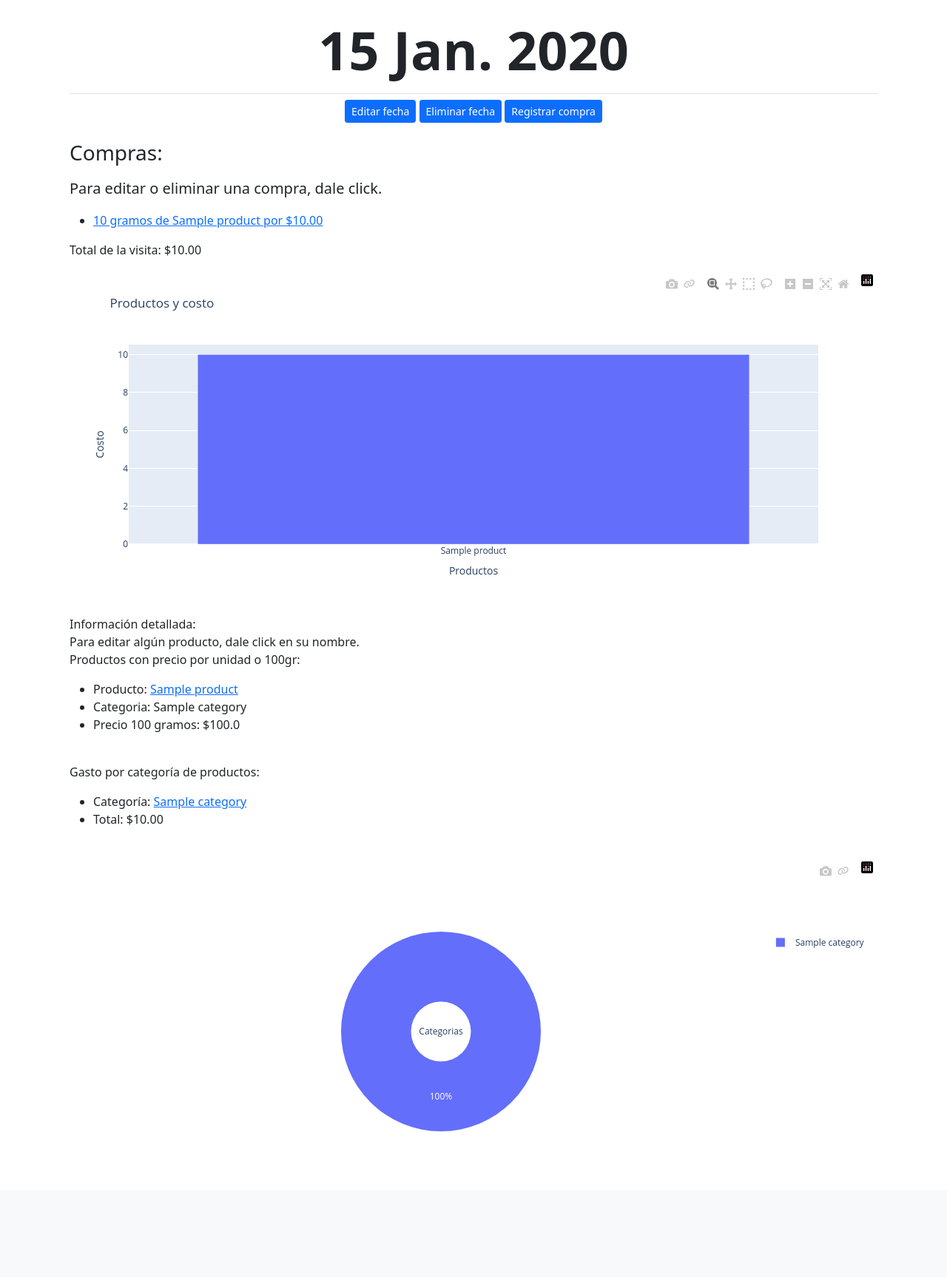
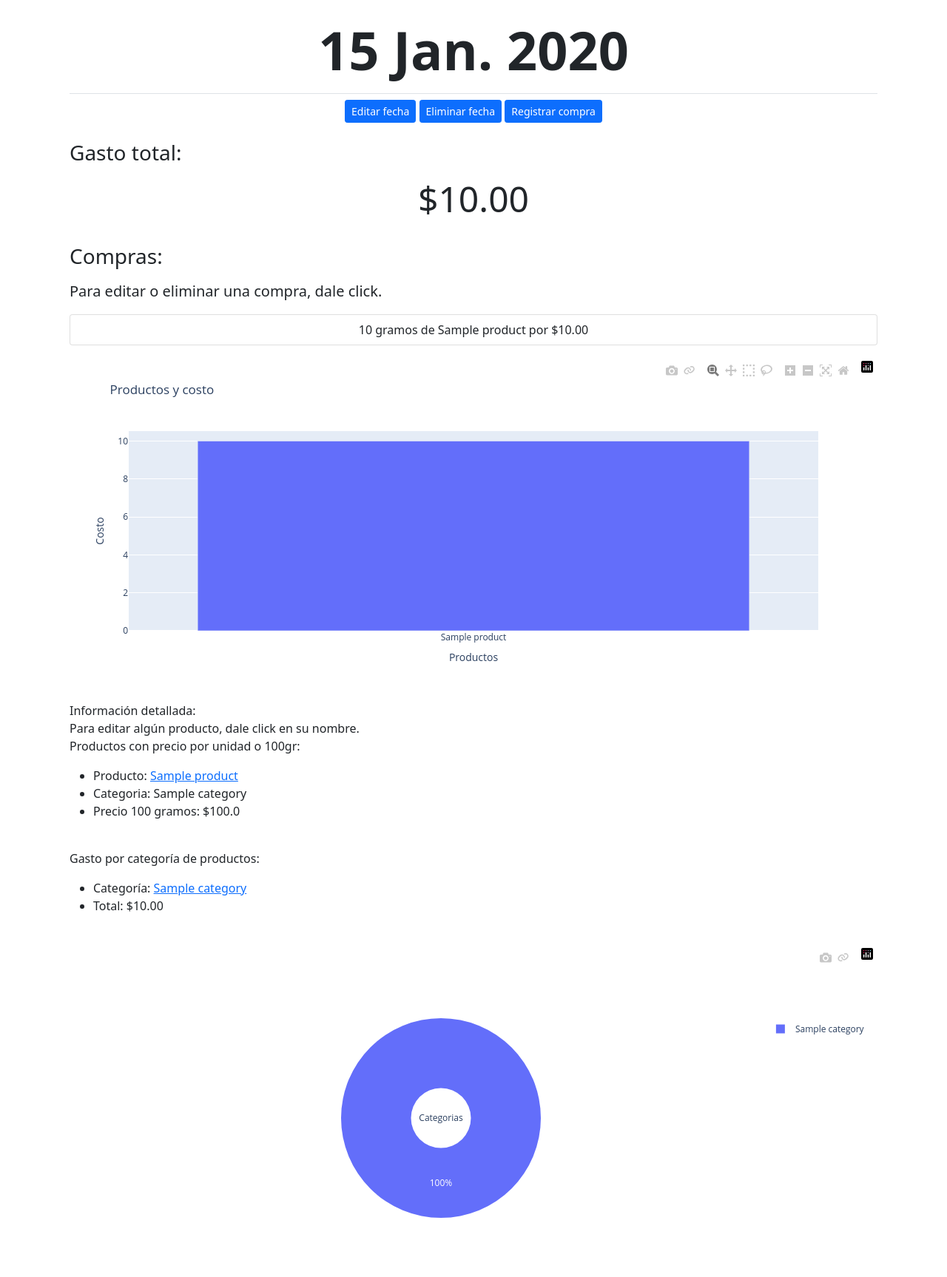
Before and after one commit to LuisMtzGarcia/Grocery_Shopping_Registry, a Django app: page /dates/1/ in a window 1280 px wide. Shown: the part 58-1785 px from the top of the page at 74% size. Before the commit the page ends 1588 px from the top, so only its background shows below. Run offline with Django 4.2, Linux system fonts and the light colour scheme; a user stored in the database is signed in; tables that the repository leaves empty hold one stand-in row (values such as "Sample post"); some libraries are stand-ins or nearby versions.

Commit message:
purchases in date template displayed in list-group, total moved to the top and applied heading and display

```diff
--- a/shopping_registry/templates/shopping_registry/date.html
+++ b/shopping_registry/templates/shopping_registry/date.html
@@ -22,6 +22,18 @@
     </a>
 </div>
 
+<!-- Displays the total spent in the selected date. -->
+<br>
+<div class="bd-heading align-self-start mb-3 mt-x1-0 mb-x1-2">
+    <h3>
+        Gasto total:
+    </h3>
+</div>
+<h1 class="display-5">
+    <div class="text-center">
+        ${{ total }}
+    </div>
+</h1>
 <!-- The purchases linked to the date. -->
 <br>
 <div class="bd-heading align-self-start mb-3 mt-x1-0 mb-x1-2">
@@ -32,25 +44,20 @@
 <p class="lead">
     Para editar o eliminar una compra, dale click.
 </p>
-<ul>
+<div class="list-group">
     {% for purchase in purchases %}
-        <li>
-            <a href="{% url 'shopping_registry:edit_purchase' purchase.id %}">
-                {{ purchase }}
-            </a>
-        </li>
+        <a href="{% url 'shopping_registry:edit_purchase' purchase.id %}"
+            class="list-group-item list-group-item-action text-center">
+            {{ purchase }}
+        </a>
     {% empty %}
-        <li>
+        <p class="fw-bold">
             Aún no se han registrado compras para esta visita.
-            <a href="{% url 'shopping_registry:new_purchase' %}">
-                Registra una.
-            </a>
-        </li>
+        </p>
+
     {% endfor %}
-</ul>
-<p>
-    Total de la visita: ${{ total }}
-</p>
+</div>
+
 <p>
     {% if bar_graph %}
     <div style="width:600; height:500;">
```
